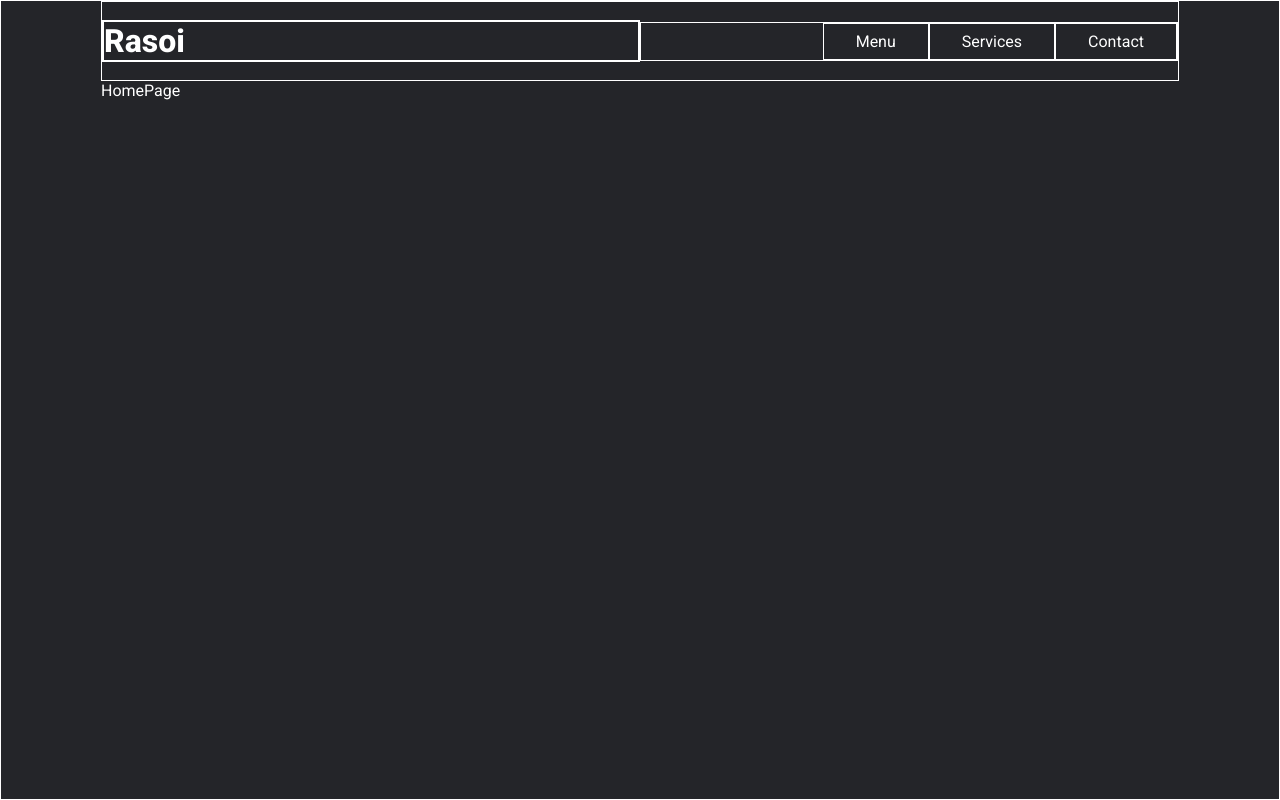
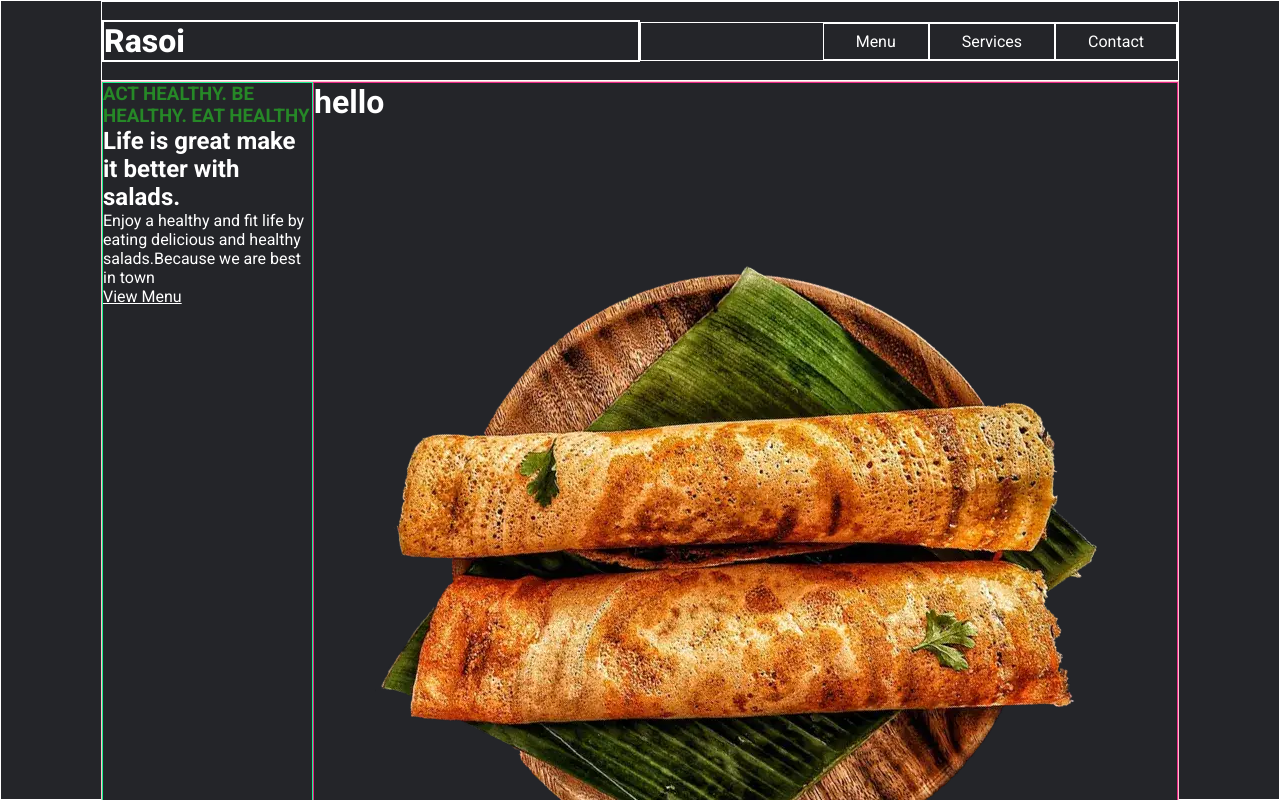
Before and after one commit to As00d/Rasoi, a React (Vite) app in the folder rasoi/: page / in a window 1280 px wide. Shown: the top 800 px of the page. Built offline with nearby package versions, Linux system fonts and the light colour scheme; a web font is replaced by a local one.

Commit message:
Added banner change

```diff
--- /dev/null
+++ b/rasoi/src/components/Banner.css
@@ -0,0 +1,14 @@
+.banner {
+  border: 1px solid pink;
+  display: flex;
+  justify-content: center;
+}
+.left {
+  border: 1px solid rgb(29, 240, 145);
+}
+.right {
+  border: 1px solid rgb(228, 38, 133);
+}
+.left .logo {
+  color: #268827;
+}
--- /dev/null
+++ b/rasoi/src/components/Banner.jsx
@@ -0,0 +1,33 @@
+import {Link} from 'react-router'
+import './Banner.css'
+const Banner = () => {
+  return (
+    <div className="banner">
+      <LeftSide />
+      <RightSide />
+    </div>
+  )
+}
+
+const LeftSide = () => {
+  return (
+    <div className="left">
+      <h3 className="logo">ACT HEALTHY. BE HEALTHY. EAT HEALTHY</h3>
+      <h2>Life is great make it better with salads.</h2>
+      <p>
+        Enjoy a healthy and fit life by eating delicious and healthy
+        salads.Because we are best in town
+      </p>
+      <Link to="/menu">View Menu</Link>
+    </div>
+  )
+}
+const RightSide = () => {
+  return (
+    <div className="right">
+      <h1>hello</h1>
+      <img src="../../../public/design/dosa.webp" alt="" />
+    </div>
+  )
+}
+export default Banner
--- a/rasoi/src/pages/HomePage.jsx
+++ b/rasoi/src/pages/HomePage.jsx
@@ -1,5 +1,11 @@
+import Banner from '../components/Banner'
+
 const HomePage = () => {
-  return <div>HomePage</div>;
-};
+  return (
+    <div>
+      <Banner />
+    </div>
+  )
+}
 
-export default HomePage;
+export default HomePage
```
Also changed, not shown: rasoi/public/design/dosa.webp (added).
